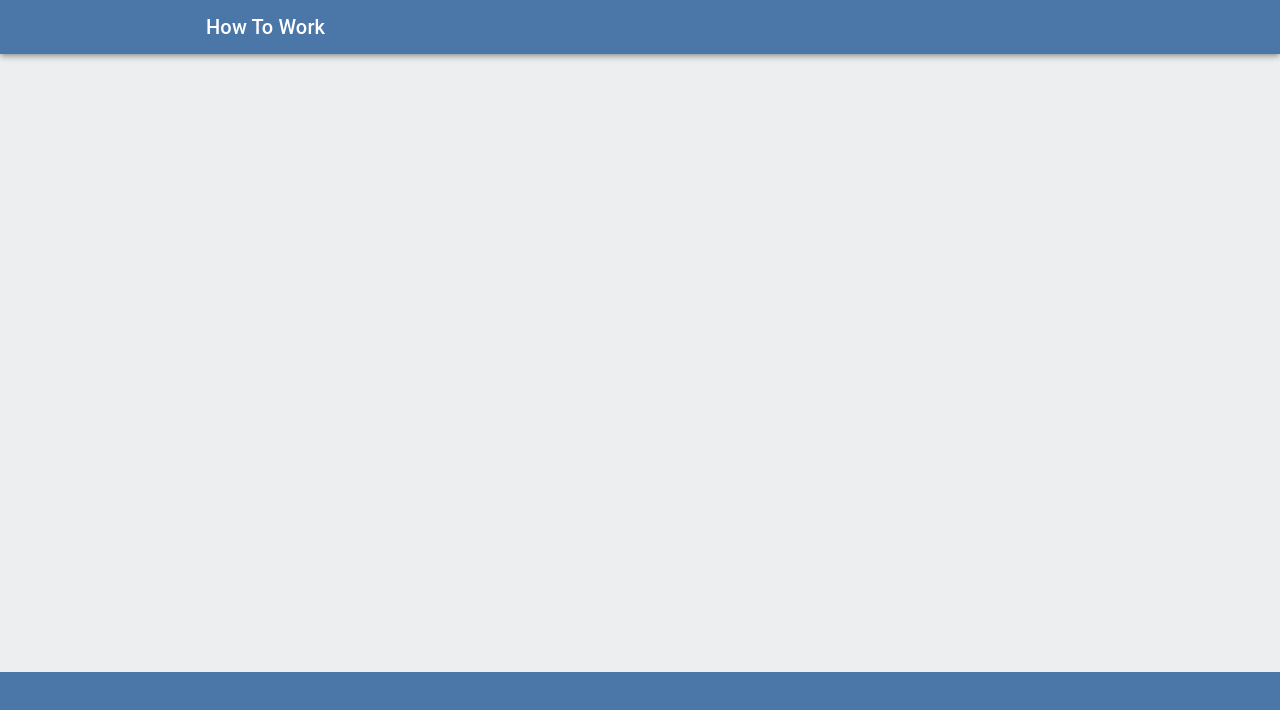
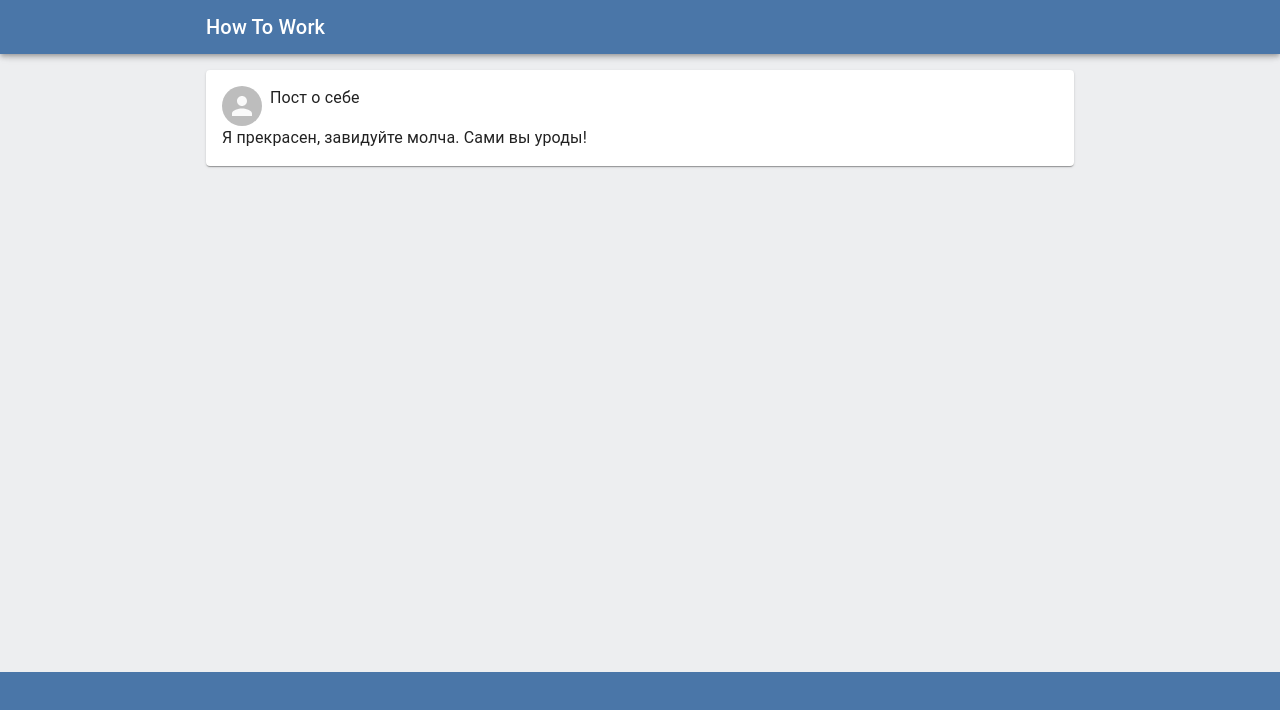
Before and after one commit to PolinaVdovina/htw_frontend, a React (Create React App) app: page /cabinet/1 in a window 1280 px wide. Shown: the top 710 px of the page. Built offline with nearby package versions, Linux system fonts and the light colour scheme.

Commit message:
пушу\

```diff
--- a/src/components/cards/tape/PostCard.tsx
+++ b/src/components/cards/tape/PostCard.tsx
@@ -1,10 +1,7 @@
-import { Button, Card, Grid, Typography, makeStyles, Theme, createStyles, Paper} from '@material-ui/core';
+import { Button, Card, Grid, Typography, makeStyles, Theme, createStyles, Paper, Avatar} from '@material-ui/core';
 import * as React from 'react';
 import { Redirect } from 'react-router';
 import { PaddingPaper } from '../PaddingPaper';
-
-
-
 
 export interface IPostData {
   title?: string,
@@ -15,15 +12,14 @@ export interface IPostData {
   owner?: string,
 }
 
-
 interface IPostProps extends IPostData {
   postData: IPostData
 }
 
 const useStyles = makeStyles((theme: Theme) =>
   createStyles({
-    root: {
-      padding: "15px"
+    avatar: {
+      marginRight: theme.spacing(1),
     },
   }),
 );
@@ -34,7 +30,12 @@ export const PostCard = (props: IPostProps) => {
     const classes = useStyles();
     return (
         <PaddingPaper>
-          asdsadasdsa
+          <Grid container>
+            <Avatar className={classes.avatar} />
+            <Typography>{props.postData.title}</Typography>
+          </Grid>
+
+          <Typography>{props.postData.body}</Typography>
         </PaddingPaper>
     )
 }
--- a/src/components/cards/tape/Tape.tsx
+++ b/src/components/cards/tape/Tape.tsx
@@ -21,7 +21,7 @@ const useStyles = makeStyles((theme: Theme) =>
 export const Tape = (props: ITapeProps) => {
     const classes = useStyles();
     return (
-        <Grid spacing={2} container direction="column">
+        <Grid  container direction="column">
           {
             props.posts && props.posts.map( postData =>
               <PostCard postData={postData}/>
--- a/src/pages/authentication/Authentication.tsx
+++ b/src/pages/authentication/Authentication.tsx
@@ -2,6 +2,7 @@ import * as React from 'react';
 import { SignInCard } from '../../components/auth-reg/SignInCard';
 import { VHCenterizingGrid } from './../grid-containers/VHCenterizingGrid';
 import { RedirectIfAuthorized } from './../../components/redirects/RedirectIfAuthorized';
+import { Tape } from '../../components/cards/tape/Tape';
 
 interface IAuthenticationProps {
 
@@ -12,6 +13,7 @@ export const Authentication = (props : IAuthenticationProps) => {
         <VHCenterizingGrid>
             <RedirectIfAuthorized/>
             <SignInCard/>
+
         </VHCenterizingGrid>
         )
 }
--- a/src/pages/cabinet/Cabinet.tsx
+++ b/src/pages/cabinet/Cabinet.tsx
@@ -41,10 +41,12 @@ const CabinetComp = (props : ICabinetProps) => {
 
     return (
         <HCenterizingGrid>
+            <RedirectIfNotAuthorized/>
             {props.role == 'ROLE_INSTITUTION' && <InstitutionCabinet/>}
             {props.role == 'ROLE_EMPLOYER' && <EmployerCabinet/>}
             {props.role == 'ROLE_EMPLOYEE' && <EmployeeCabinet/>}
             {props.role == 'ROLE_JOBSEEKER' && <JobSeekerCabinet/>}
+            <Tape posts={testPosts} />
         </HCenterizingGrid>
         )
 }
```
Also changed, not shown: src/components/AvatarGrid.tsx (added, +28 -0 lines).
